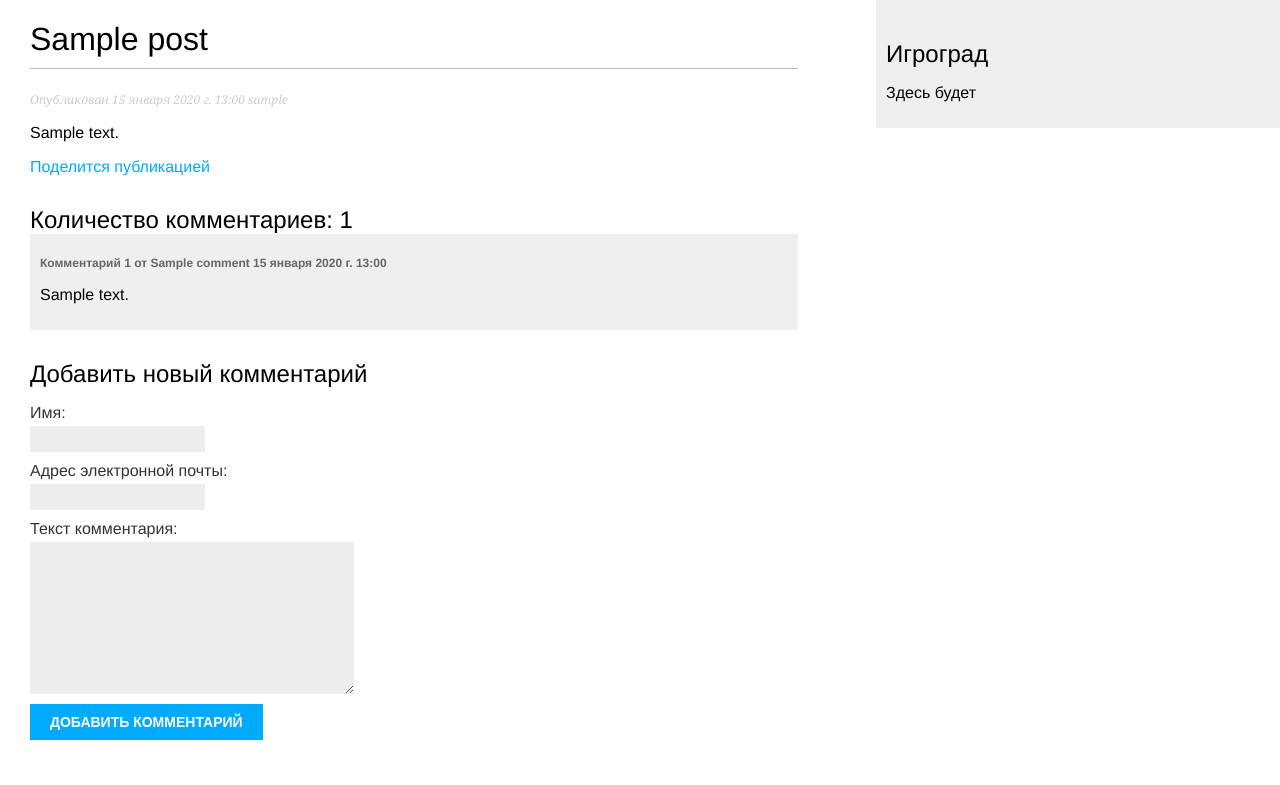
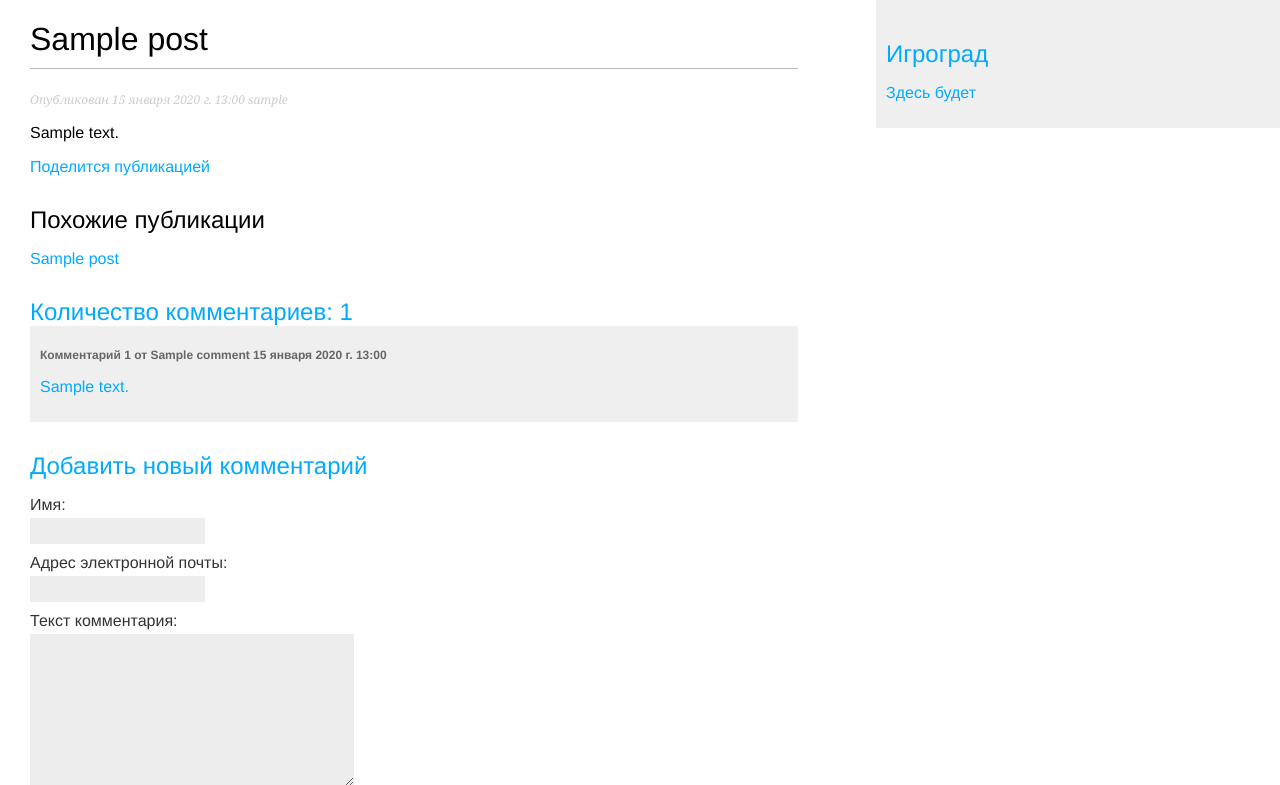
Before and after one commit to hydrospirt/soc_blog, a Django app: template igrograd/blog/templates/blog/post/detail.html in a window 1280 px wide. Shown: the top 785 px of the page. Before the commit the page ends 740 px from the top, so only its background shows below. Run offline with Django 4.2, Linux system fonts and the light colour scheme; tables that the repository leaves empty hold one stand-in row (values such as "Sample post"); the template is opened without the code that fills it: values that come from a table or form of the project are taken from there, most other values are stand-ins (such as "Sample title", 1, 10 or a date in 2020).

Commit message:
Add similar_posts

```diff
--- a/igrograd/blog/templates/blog/post/detail.html
+++ b/igrograd/blog/templates/blog/post/detail.html
@@ -11,6 +11,14 @@
       Поделится публикацией
     </a>
   </p>
+  <h2> Похожие публикации </h2>
+  {% for post in similar_posts %}
+    <p>
+      <a href={{ "post.get_absolute_url" }}>{{ post.title }}<a>
+    </p>
+  {% empty %}
+    Похожих публикаций ещё нет
+  {% endfor %}
   {% with comments.count as total_comments %}
   <h2>
     Количество комментариев: {{ total_comments }}
```
